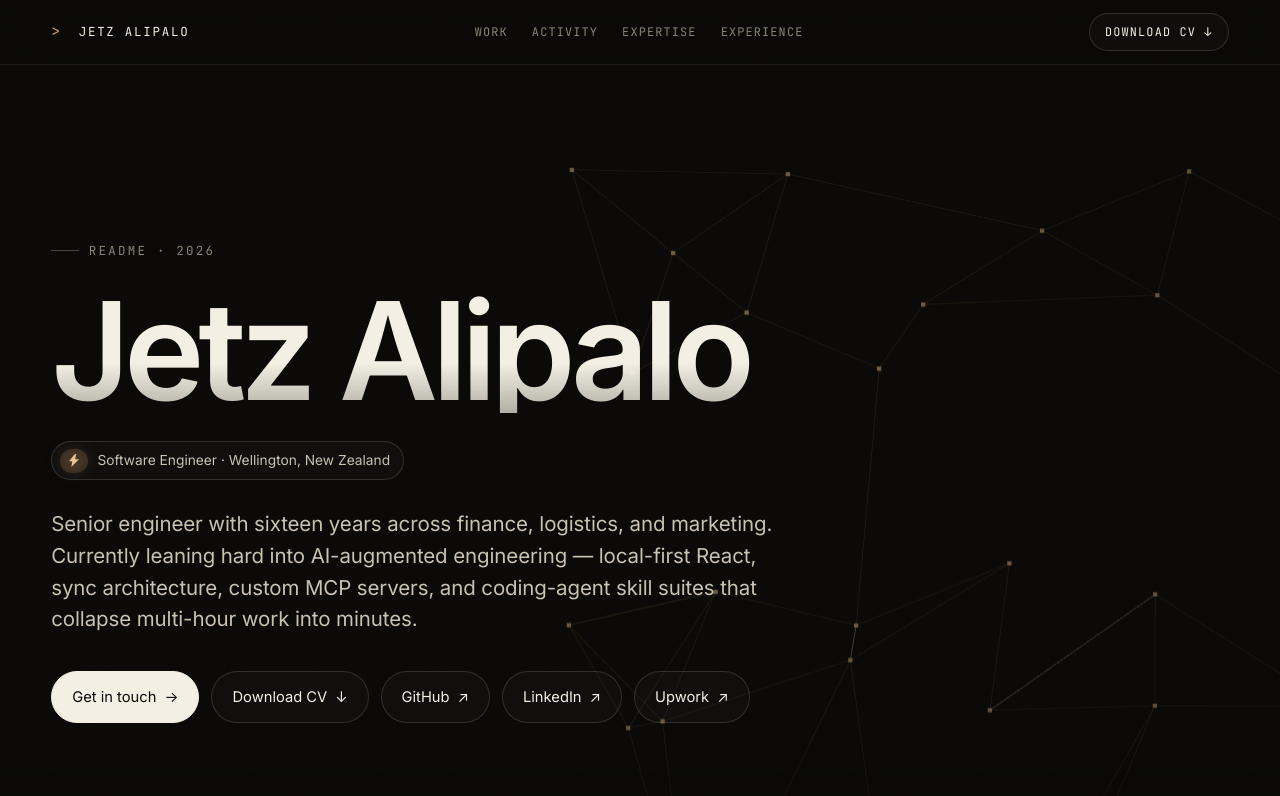
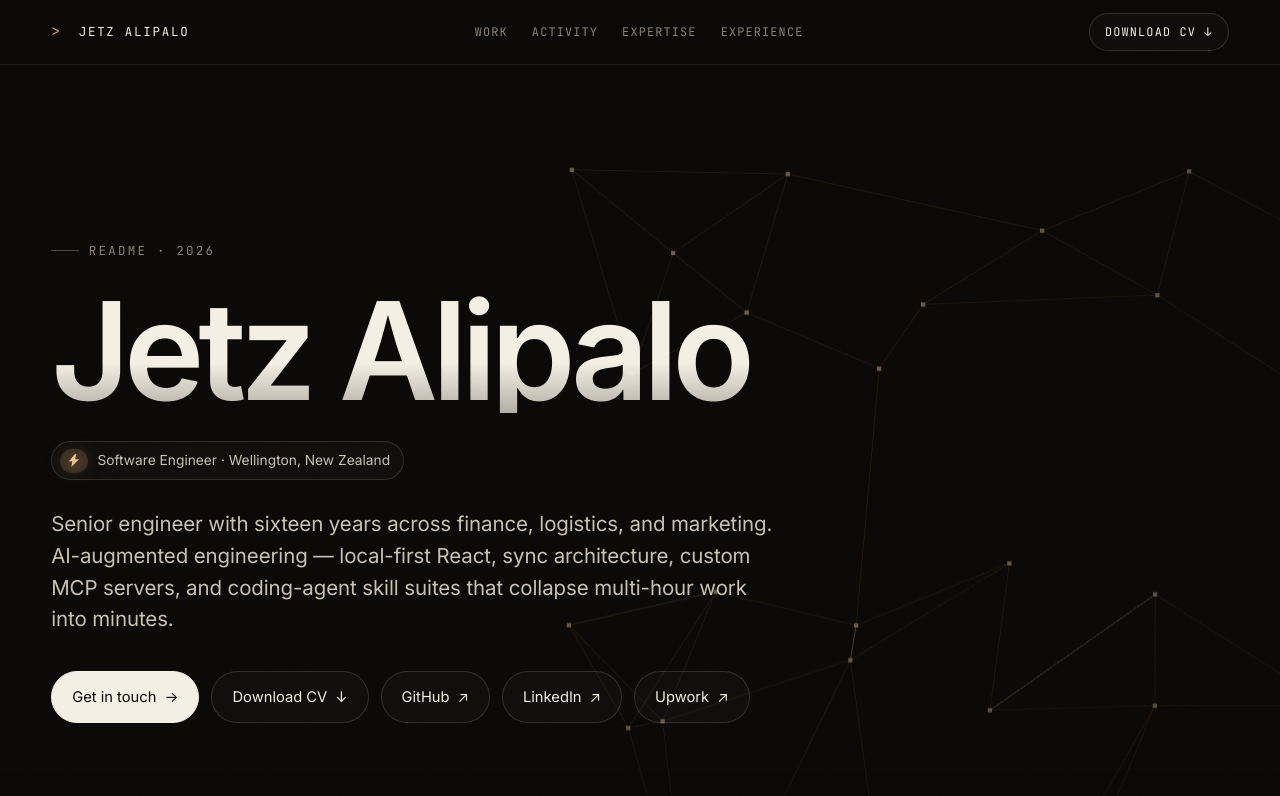
Before and after one commit to j10ra/j10ra.github.io, a React (Vite) app: page / in a window 1280 px wide. Shown: the top 796 px of the page. Built offline with nearby package versions, Linux system fonts and the light colour scheme; no server answers.

Commit message:
copy: tighten lede and rewrite practice posture, drop dated baseline framing

```diff
--- a/src/data/resume.ts
+++ b/src/data/resume.ts
@@ -35,7 +35,7 @@ export const profile = {
   ],
   tagline: "Building production web platforms since 2008.",
   lede:
-    "Senior engineer with sixteen years across finance, logistics, and marketing. Currently leaning hard into AI-augmented engineering — local-first React, sync architecture, custom MCP servers, and coding-agent skill suites that collapse multi-hour work into minutes.",
+    "Senior engineer with sixteen years across finance, logistics, and marketing. AI-augmented engineering — local-first React, sync architecture, custom MCP servers, and coding-agent skill suites that collapse multi-hour work into minutes.",
 };
 
 export const stats: Array<{ value: string; label: string }> = [
@@ -246,7 +246,7 @@ export const aiStack: SkillGroup = {
 };
 
 export const practice =
-  "Local-first architecture and offline-capable apps. RESTful and GraphQL APIs. Modular, reusable component systems. Accessibility (WCAG AA), semantic HTML, SEO. Performance budgets and progressive enhancement. Heavy day-to-day use of LLMs and custom agent tooling — built and maintain MCP servers and skill suites that turn repetitive investigation work into single-call workflows.";
+  "Comfortable across the stack — framework internals, sync engines, and data layers, not just the happy path. Local-first, sync-capable architectures with offline as a default. Component systems designed for reuse across teams and stacks. Custom MCP servers and agent skill suites amplify the work; they don't replace the engineering judgement underneath.";
 
 export type Project = {
   name: string;
```
